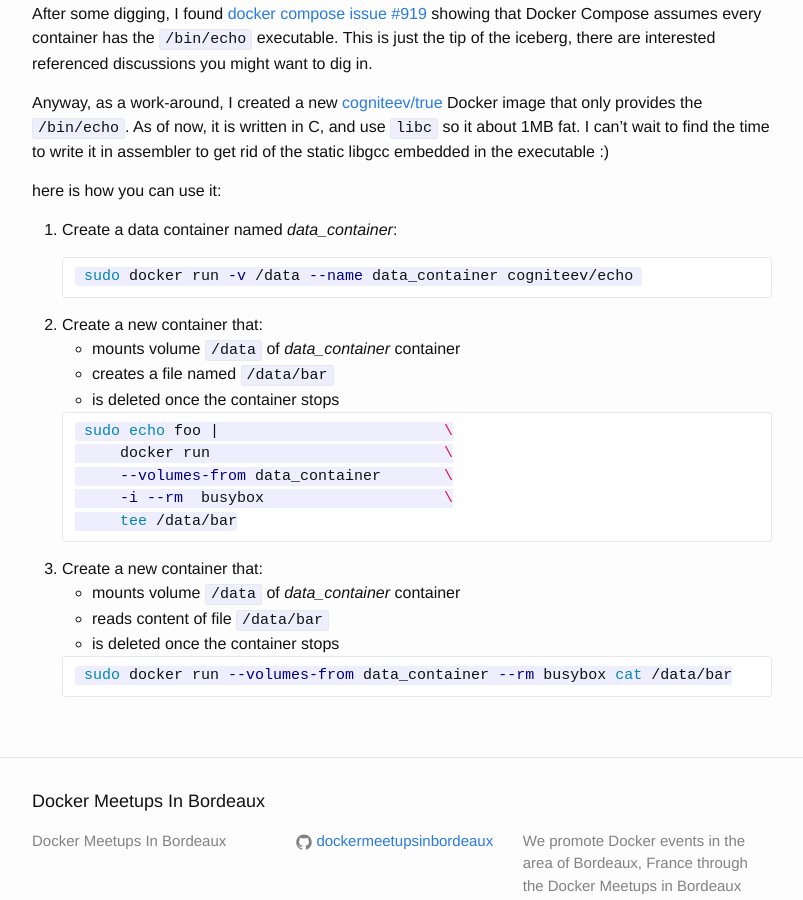
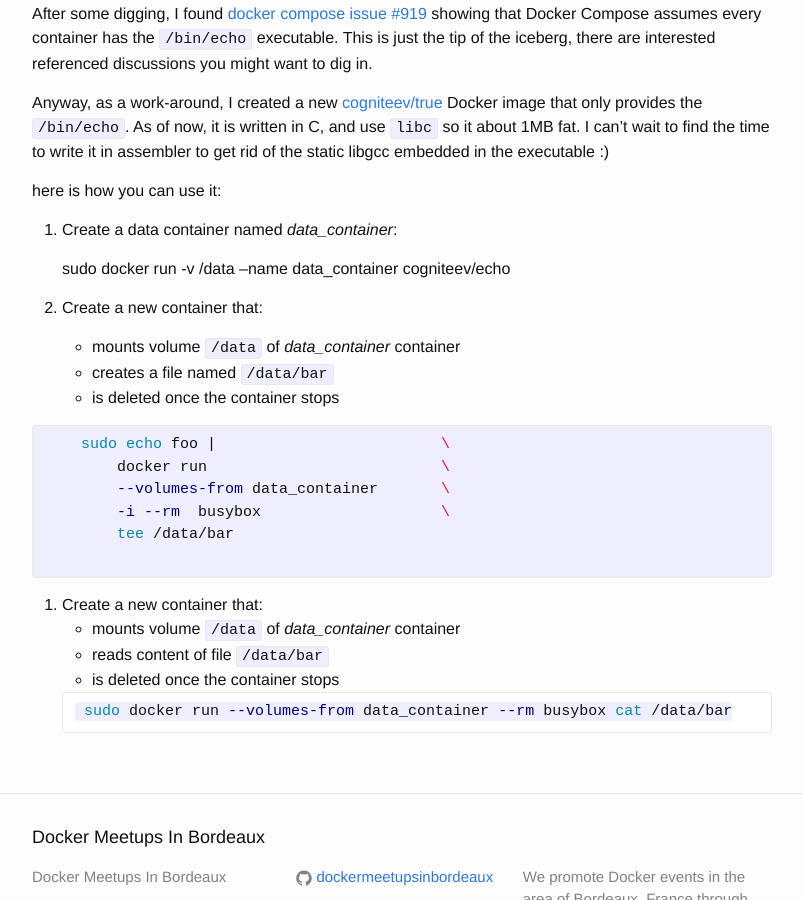
Before and after one commit to dockermeetupsinbordeaux/dockermeetupsinbordeaux.github.io, a Jekyll site: the page built from _posts/2015-03-01-minimalistic-docker-data-container.md, in a window 1280 px wide and 900 px high, scrolled down 881 px. Shown: the whole window, without its empty margins (238-1041 px from the left). Built offline with Jekyll 4.4.1, drawn with Linux system fonts in a browser that asks for light colours.

Commit message:
try jekyll highlight thing

````diff
--- a/_posts/2015-03-01-minimalistic-docker-data-container.md
+++ b/_posts/2015-03-01-minimalistic-docker-data-container.md
@@ -30,22 +30,20 @@ here is how you can use it:
 
 1. Create a data container named *data_container*:
 
-    ```sh
     sudo docker run -v /data --name data_container cogniteev/echo
-    ```
 
 2. Create a new container that:
     * mounts volume `/data` of *data_container* container
     * creates a file named `/data/bar`
     * is deleted once the container stops
 
-    ```sh
+    {% highlight sh %}
     sudo echo foo |                         \
         docker run                          \
         --volumes-from data_container       \
         -i --rm  busybox                    \
         tee /data/bar
-    ```
+    {% endhighlight %}
 
 3. Create a new container that:
     * mounts volume `/data` of *data_container* container
````
